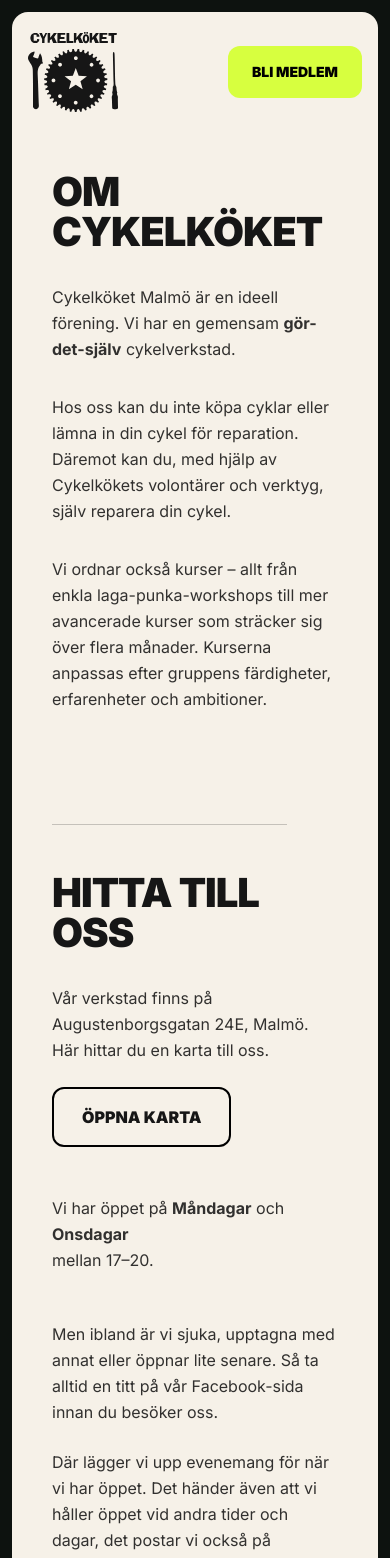
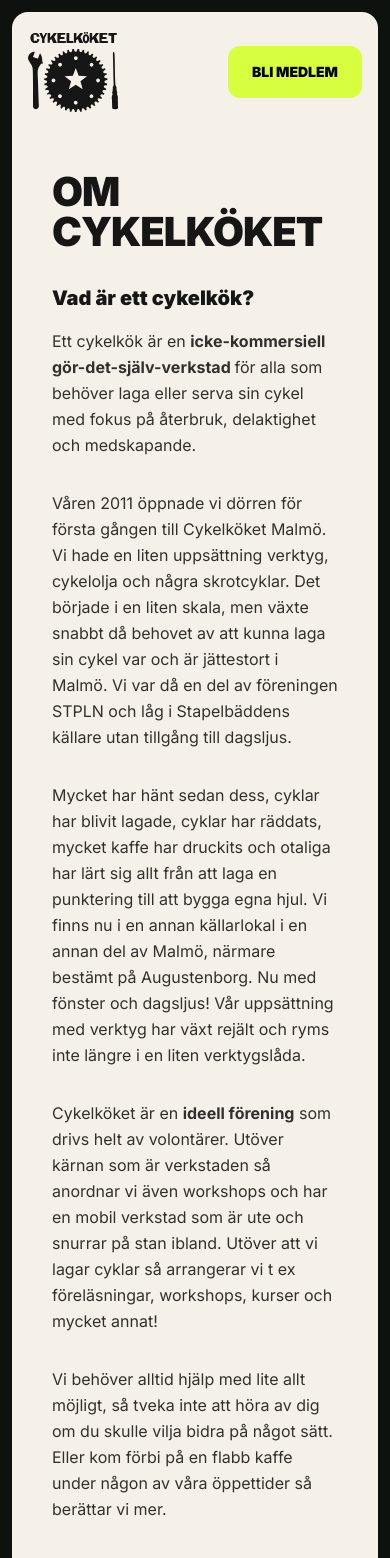
Before and after one commit to Azuritberg/cykelkoket-page, a React (Vite) app: page /om-oss in a window 390 px wide. Shown: the top 1558 px of the page. Built offline with nearby package versions, Linux system fonts and the light colour scheme; no server answers.

Commit message:
små ändringar efter korr.

```diff
--- a/src/components/Hero.jsx
+++ b/src/components/Hero.jsx
@@ -23,8 +23,7 @@
           </h1>
 
           <p className="mt-6 max-w-md text-base leading-relaxed text-black/80 sm:mt-8 sm:text-lg">
-            Cykelköket är en ideell gör-det-själv verkstad där alla är välkomna
-            att laga sin cykel med hjälp av verktyg, reservdelar och volontärer.
+            Cykelköket är en ideell gör-det-själv-verkstad där alla är välkomna att laga sin cykel. Här finns verktyg, reservdelar och volontärer som hjälper till när det behövs. Vi skruvar på cyklar och lär av varandra.
           </p>
 
           <div className="mt-8 flex flex-wrap gap-4">
--- a/src/components/HowItWorks.jsx
+++ b/src/components/HowItWorks.jsx
@@ -8,7 +8,7 @@
     {
       number: "2",
       title: "Bli medlem",
-      text: "Betala 100 kr/år på plats eller via Swish innan.",
+      text: "100kr per år. Betala på plats eller via Swish innan.",
     },
     {
       number: "3",
@@ -18,7 +18,7 @@
     {
       number: "4",
       title: "Laga själv",
-      text: "Du lagar själv med hjälp och stöd av volontärer.",
+      text: "Du lagar och skruvar själv, hjälp och råd får du av oss.",
     },
   ]
 
--- a/src/components/MobileWorkshop.jsx
+++ b/src/components/MobileWorkshop.jsx
@@ -14,8 +14,7 @@
         </h2>
 
         <p className="mt-6 max-w-sm text-base leading-relaxed text-black/75 sm:text-lg">
-          Vi kommer till er. Boka oss till er arbetsplats, skola, förening eller
-          event.
+          Vi kommer till er med vår mobila verkstad fullproppad med verktyg. Boka oss till er arbetsplats, skola, förening eller event.”
         </p>
 
         <Link
--- a/src/pages/About.jsx
+++ b/src/pages/About.jsx
@@ -16,7 +16,59 @@
               Om Cykelköket
             </h1>
 
+            <h2 className="mt-8 text-xl font-black">
+              Vad är ett cykelkök?
+            </h2>
+
+            <p className="mt-4 text-base leading-relaxed text-black/80 sm:text-lg">
+              Ett cykelkök är en <strong>icke-kommersiell gör-det-själv-verkstad </strong>för alla <br className="hidden md:block" /> som behöver laga eller serva sin cykel med fokus på återbruk, delaktighet<br className="hidden md:block" /> och medskapande.
+            </p>
+
             <p className="mt-8 text-base leading-relaxed text-black/80 sm:text-lg">
+              Våren 2011 öppnade vi dörren för första gången till Cykelköket Malmö.{" "}
+              <br className="hidden md:block" />
+              Vi hade en liten uppsättning verktyg, cykelolja och några skrotcyklar.{" "}
+              <br className="hidden md:block" />
+              Det började i en liten skala, men växte snabbt då behovet av att kunna{" "}
+              <br className="hidden md:block" />
+              laga sin cykel var och är jättestort i Malmö. Vi var då en del av föreningen{" "}
+              <br className="hidden md:block" />
+              STPLN och låg i Stapelbäddens källare utan tillgång till dagsljus.
+            </p>
+
+            <p className="mt-8 text-base leading-relaxed text-black/80 sm:text-lg">
+              Mycket har hänt sedan dess, cyklar har blivit lagade, cyklar har räddats,{" "}
+              <br className="hidden md:block" />
+              mycket kaffe har druckits och otaliga har lärt sig allt från att laga en{" "}
+              <br className="hidden md:block" />
+              punktering till att bygga egna hjul. Vi finns nu i en annan källarlokal{" "}
+              <br className="hidden md:block" />
+              i en annan del av Malmö, närmare bestämt på Augustenborg. Nu med {" "}
+              <br className="hidden md:block" />
+              fönster och dagsljus! Vår uppsättning med verktyg har växt rejält och {" "}
+              <br className="hidden md:block" />
+              ryms inte längre i en liten verktygslåda.
+            </p>
+
+            <p className="mt-8 text-base leading-relaxed text-black/80 sm:text-lg">
+              Cykelköket är en <strong>ideell förening</strong> som drivs helt av volontärer. Utöver kärnan{" "}
+              <br className="hidden md:block" />
+              som är verkstaden så anordnar vi även workshops och har en mobil verkstad{" "}
+              <br className="hidden md:block" />
+              som är ute och snurrar på stan ibland. Utöver att vi lagar cyklar så arrangerar{" "}
+              <br className="hidden md:block" />
+              vi t ex föreläsningar, workshops, kurser och mycket annat!
+            </p>
+
+            <p className="mt-8 text-base leading-relaxed text-black/80 sm:text-lg">
+              Vi behöver alltid hjälp med lite allt möjligt, så tveka inte att höra av dig{" "}
+              <br className="hidden md:block" />
+              om du skulle vilja bidra på något sätt. Eller kom förbi på en flabb kaffe{" "}
+              <br className="hidden md:block" />
+              under någon av våra öppettider så berättar vi mer.
+            </p>
+
+            {/* <p className="mt-8 text-base leading-relaxed text-black/80 sm:text-lg">
               Cykelköket Malmö är en ideell förening. <br className="hidden md:block" />
               Vi har en gemensam <strong>gör-det-själv</strong> cykelverkstad.
             </p>
@@ -35,7 +87,7 @@
               avancerade kurser som sträcker sig över flera månader. Kurserna
               anpassas <br className="hidden md:block" />
               efter gruppens färdigheter, erfarenheter och ambitioner.
-            </p>
+            </p> */}
 
             <div className="mt-16 pt-12">
               <div className="mb-12 w-[82%] border-t border-black/20"></div>
@@ -98,7 +150,7 @@
             <img
               src={roadBike}
               alt=""
-              className="absolute top-[-7px] right-[-70px] h-[650px] w-auto max-w-none object-contain opacity-30"
+              className="absolute top-[60px] right-[-70px] h-[650px] w-auto max-w-none object-contain opacity-30"
             />
 
             <img
```
